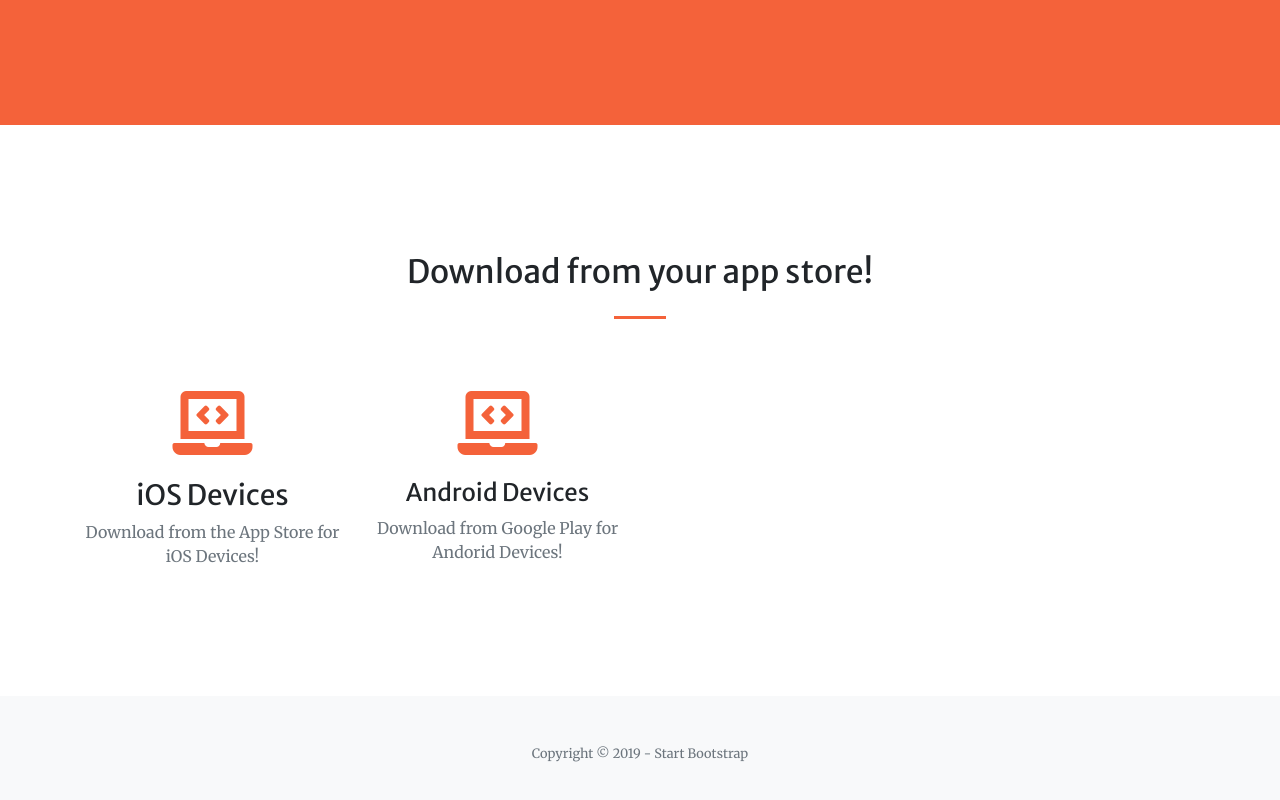
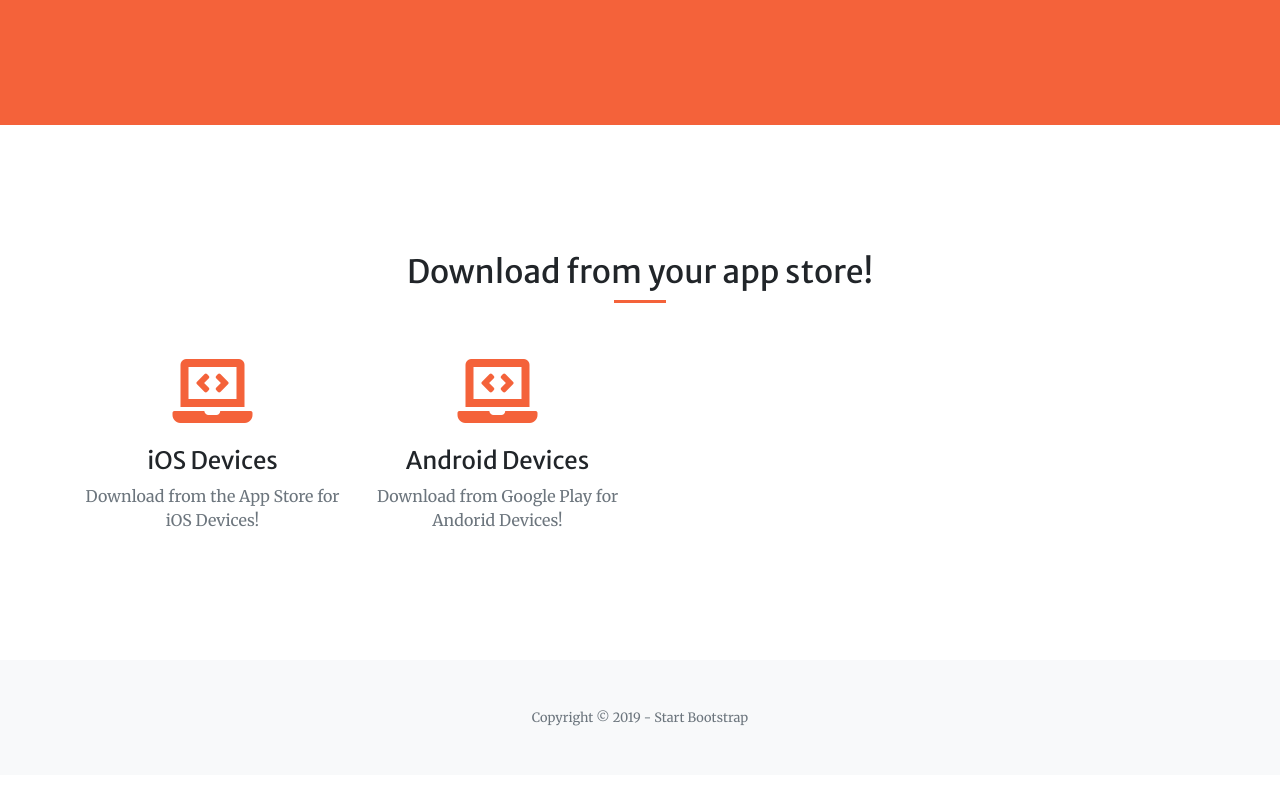
Before and after one commit to gurleen-matharoo/gurleen-matharoo.github.io, a website with bundled scripts: page index.html in a window 1280 px wide. Shown: the part 1140-1940 px from the top of the page. After the commit the page ends 1915 px from the top, so only its background shows below. Built offline with nearby package versions, Linux system fonts and the light colour scheme.

Commit message:
trying to center download information 2

```diff
--- a/index.html
+++ b/index.html
@@ -80,12 +80,12 @@
   <section class="page-section" id="download">
     <div class="container">
       <h2 class="text-center mt-0">Download from your app store!</h2>
-      <hr class="divider my-4">
+      <hr class="divider my-2">
       <div class="row">
         <div class="col-lg-3 col-md-6 text-center">
           <div class="mt-5">
             <i class="fas fa-4x fa-laptop-code text-primary mb-4"></i>
-            <h3 class="text-center mt-0">iOS Devices</h3>
+            <h3 class="h4 mb-2">iOS Devices</h3>
             <p class="text-muted mb-0">Download from the App Store for iOS Devices!</p>
           </div>
         </div>
```
